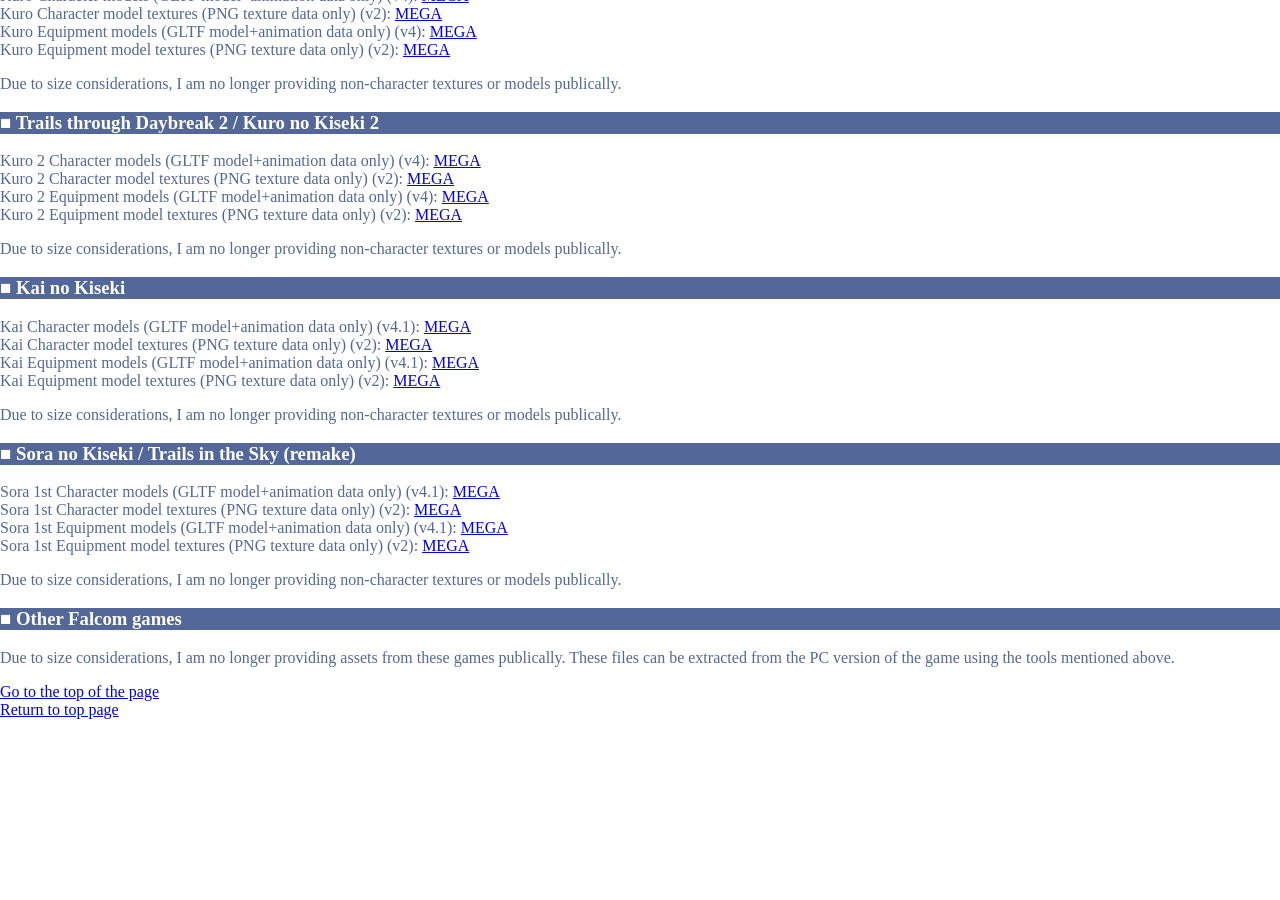
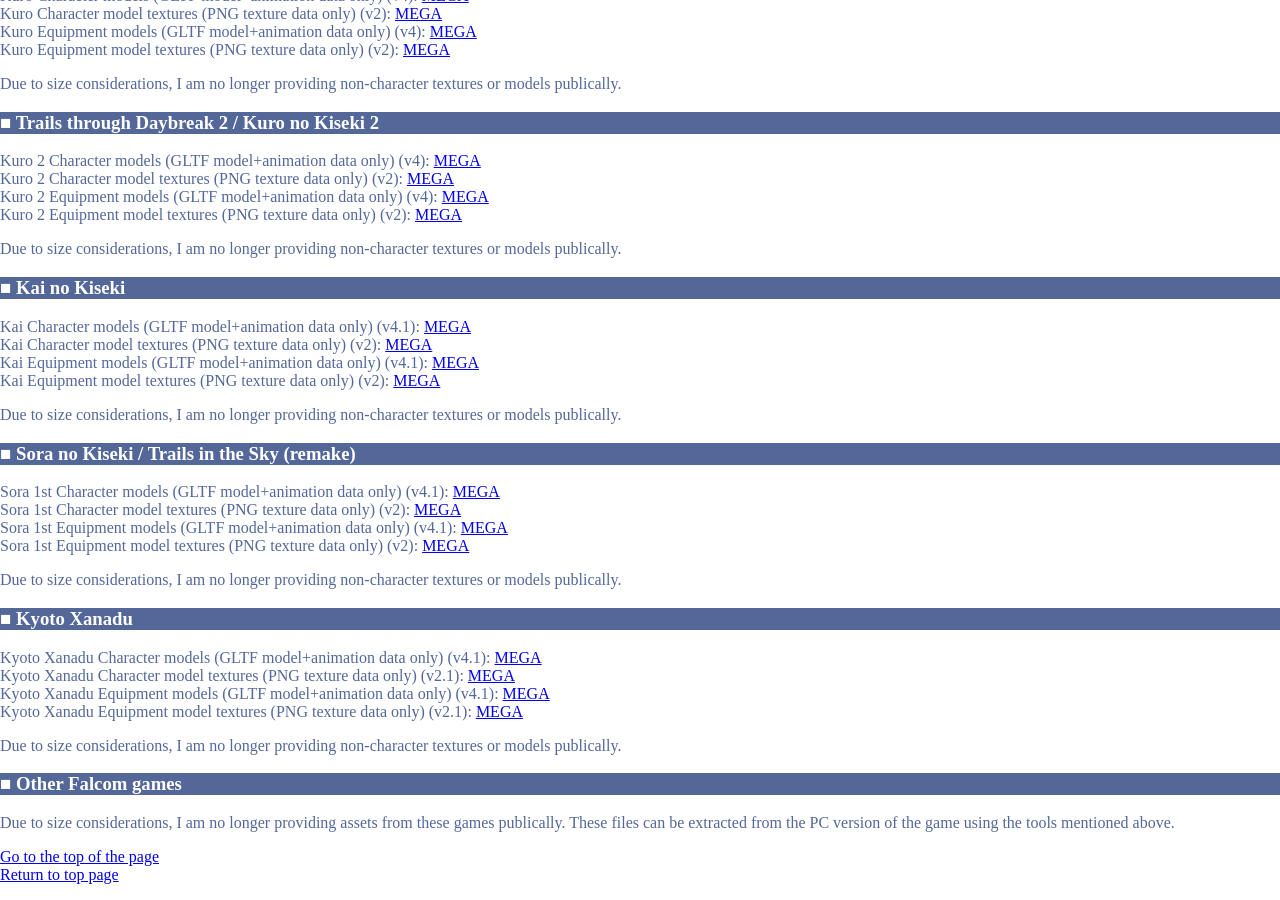
Before and after one commit to uyjulian/falcom-dumps, a Jekyll site: the page built from index.md, in a window 1280 px wide and 900 px high, scrolled down 3153 px. Built offline with Jekyll 4.4.1, drawn with Linux system fonts in a browser that asks for light colours; before the commit the page ends 3888 px from its top, so only the background shows below that.

Commit message:
Add section for Kyoto Xanadu

```diff
--- a/index.md
+++ b/index.md
@@ -172,6 +172,15 @@ Sora 1st Equipment model textures (PNG texture data only) (v2): [MEGA](https://m
 
 Due to size considerations, I am no longer providing non-character textures or models publically.
 
+### Kyoto Xanadu
+
+Kyoto Xanadu Character models (GLTF model+animation data only) (v4.1): [MEGA](https://mega.nz/file/x5ZRiZYb#iNZenLAbazxhdVjP5FPv9cLqQfW9NZ3pQZTlf5FuALo)
+Kyoto Xanadu Character model textures (PNG texture data only) (v2.1): [MEGA](https://mega.nz/file/xoQkWLoJ#nllyFz-zr4u50iIsoLgrgDjjVKI8F4cp-KZHSiT4ZCU)
+Kyoto Xanadu Equipment models (GLTF model+animation data only) (v4.1): [MEGA](https://mega.nz/file/V9IFXB6D#lfK_ZrFmXwVIuZMQ9YckfSwiK0TxtvPyhBzDauuyKNg)
+Kyoto Xanadu Equipment model textures (PNG texture data only) (v2.1): [MEGA](https://mega.nz/file/Vogl1AIb#euPFX66aqjZ6Hm-b6vyFAyLcnR4vBVTG_mY2xCYdgnk)
+
+Due to size considerations, I am no longer providing non-character textures or models publically.
+
 ### Other Falcom games
 
 Due to size considerations, I am no longer providing assets from these games publically. These files can be extracted from the PC version of the game using the tools mentioned above.
```
